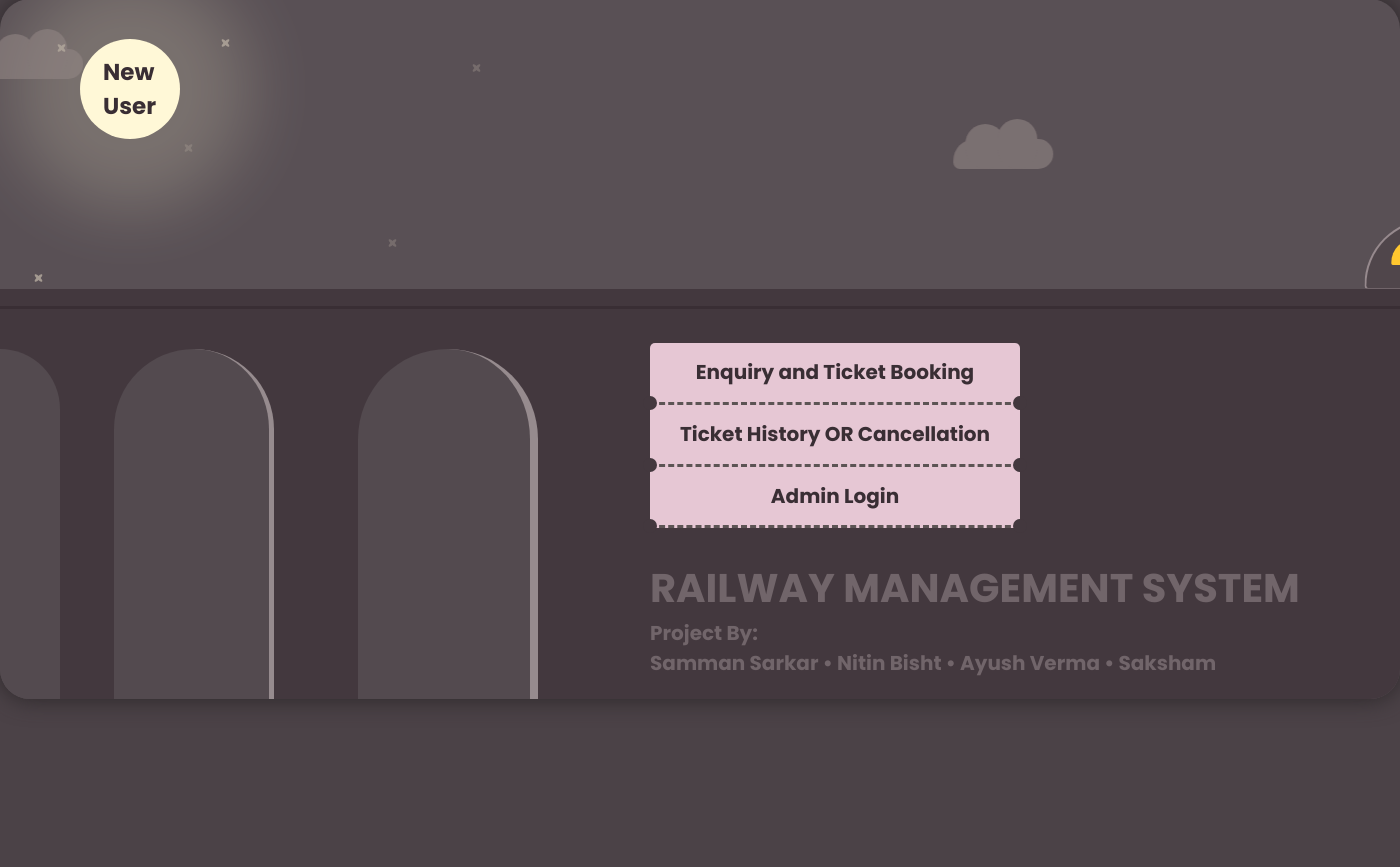
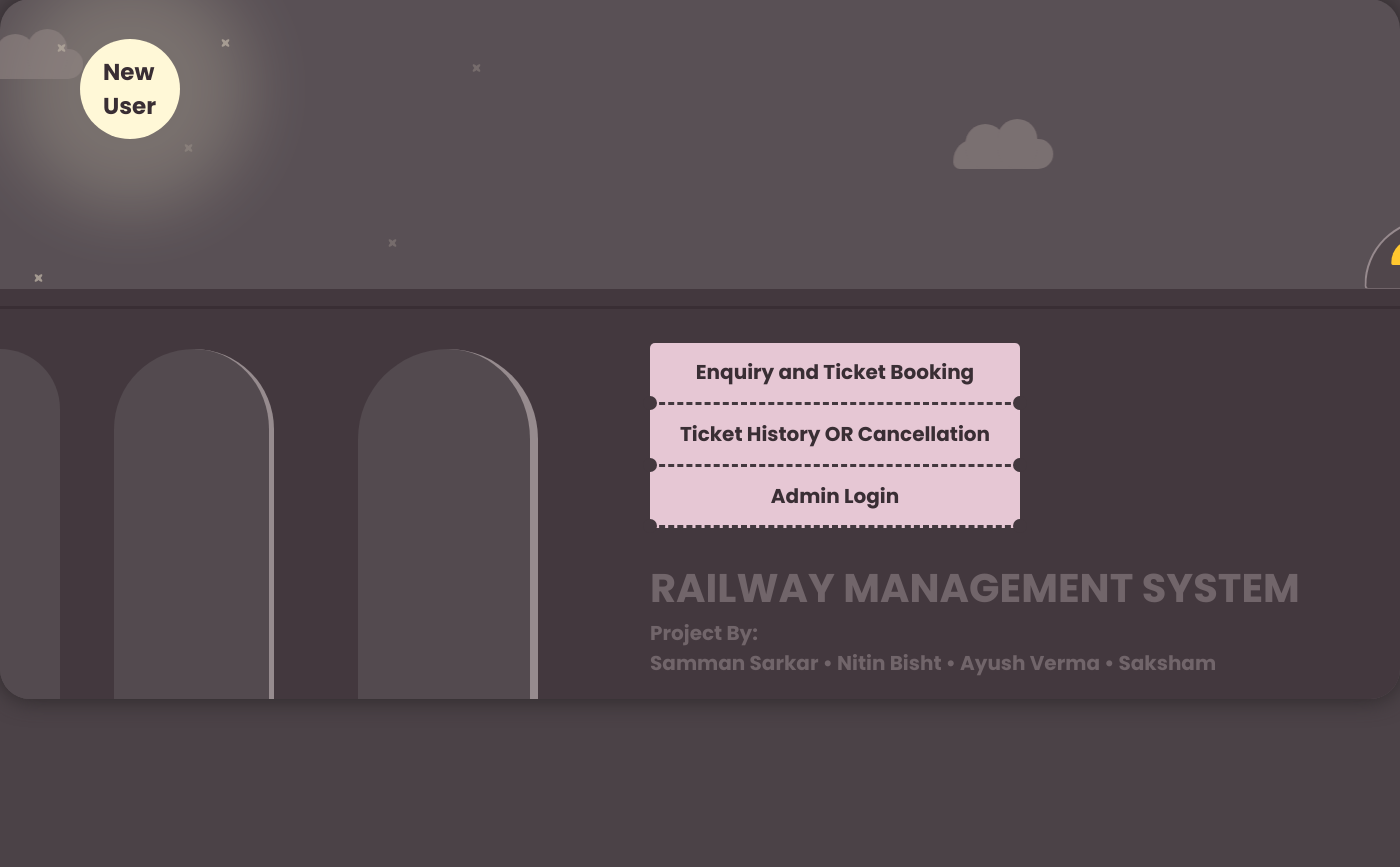
Before and after one commit to SammanSarkar/RailwayProject, a PHP site: page / in a window 1400 px wide. Shown: the part 31-898 px from the top of the page. Run offline with PHP 8.4, Linux system fonts and the light colour scheme.

Commit message:
Update style.css

```diff
--- a/style.css
+++ b/style.css
@@ -415,7 +415,7 @@ body {
 	 border-top-right-radius: 5px;
 	 background: #e6c7d4;
 	 position: relative;
-	 border-bottom: 3px dashed #5c5454;
+	 border-bottom: 3px dashed #43383e;
 }
 .passenger-ticket:hover{
     width: 390px;
```
